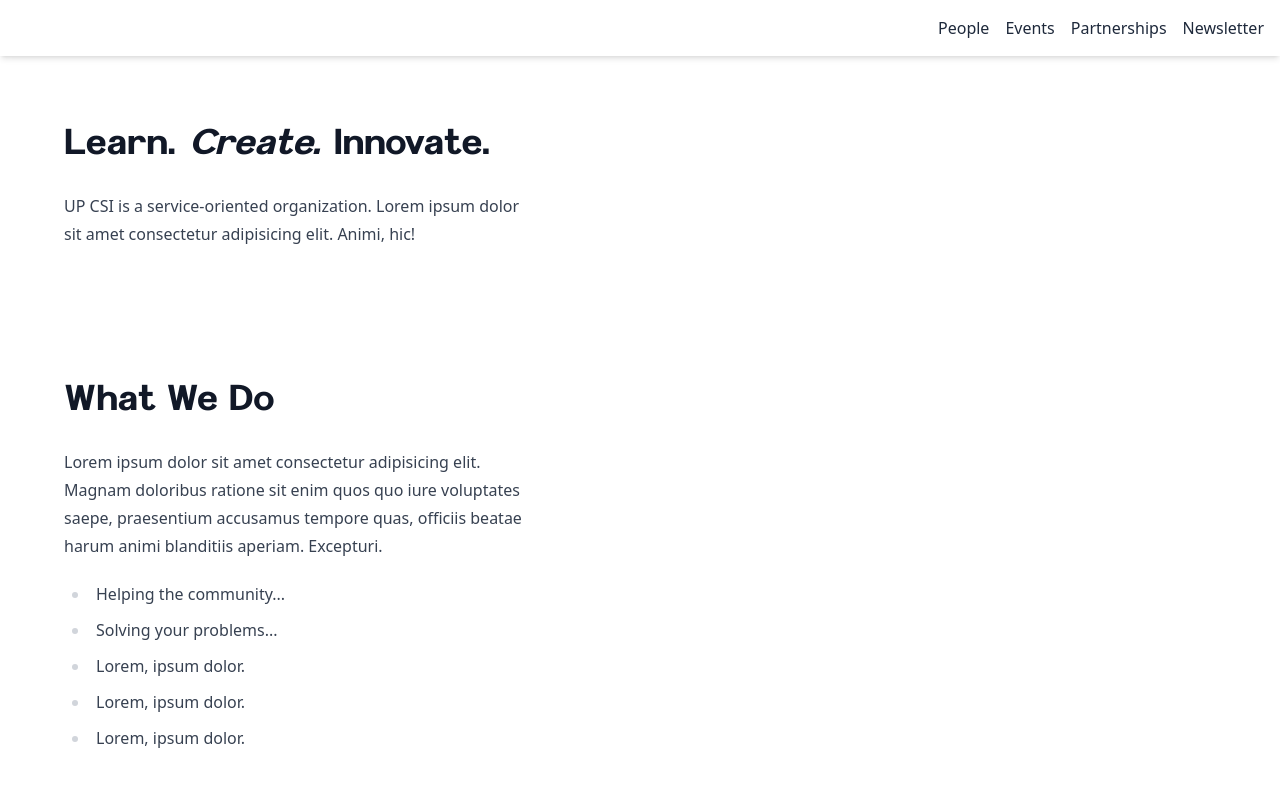
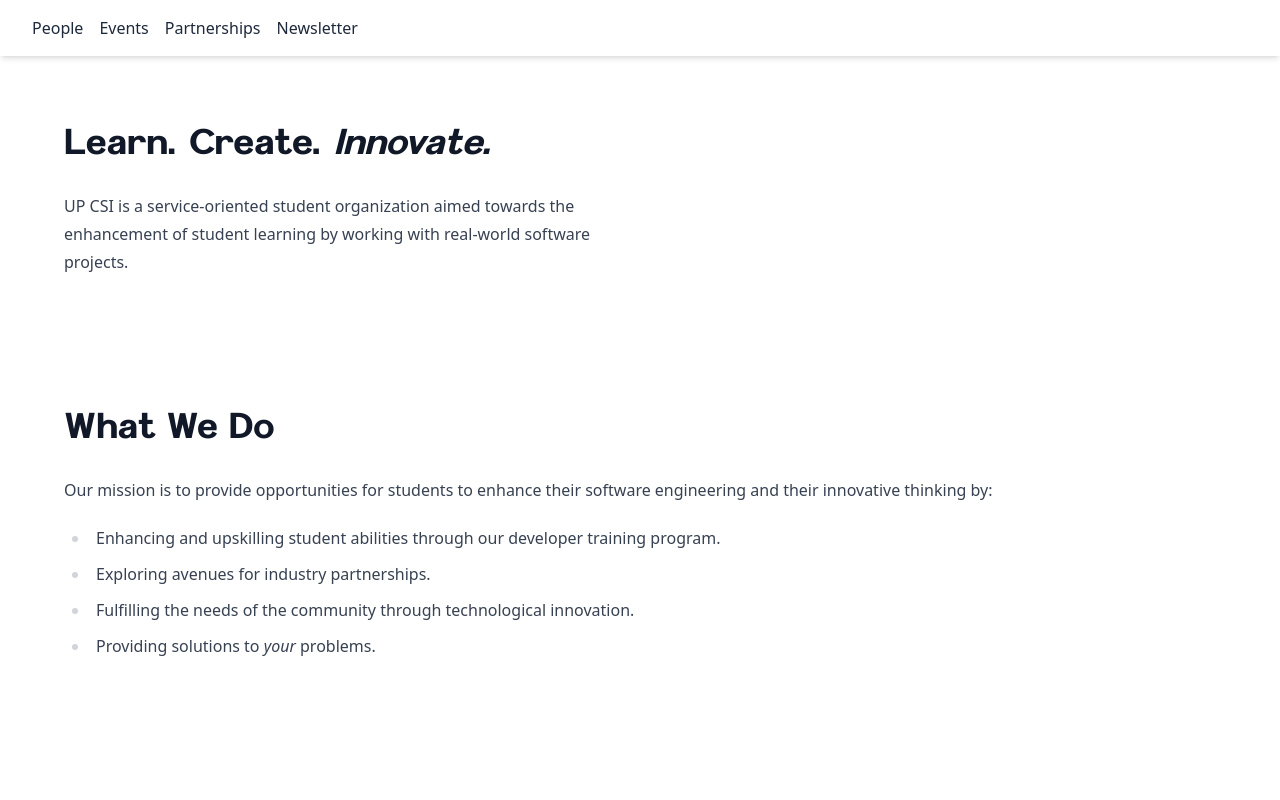
Before and after one commit to up-csi/up-csi.github.io, a SvelteKit app: page / in a window 1280 px wide. Shown: the top 800 px of the page. Built offline with nearby package versions, Linux system fonts and the light colour scheme.

Commit message:
feat: add main content for home page

```diff
--- a/src/routes/+layout.svelte
+++ b/src/routes/+layout.svelte
@@ -2,7 +2,9 @@
     import './app.css';
 </script>
 
-<header class="sticky top-0 bg-inherit p-4 shadow-md">
+<header
+    class="sticky top-0 flex items-center justify-between bg-inherit bg-white p-4 px-8 shadow-md dark:bg-slate-800"
+>
     <nav>
         <!-- TODO: UP CSI Logo -->
         <ul class="flex flex-row justify-end gap-4">
--- a/src/routes/+page.svelte
+++ b/src/routes/+page.svelte
@@ -5,29 +5,28 @@
     import TextArea from '$lib/components/TextArea.svelte';
 </script>
 
-<section class="prose p-8 dark:prose-invert sm:p-12 md:p-16">
-    <h1 class="font-heading">Learn. <em>Create.</em> Innovate.</h1>
+<section class="prose max-w-2xl p-8 dark:prose-invert sm:p-12 md:p-16">
+    <h1 class="font-heading">Learn. Create. <em>Innovate.</em></h1>
     <p>
-        UP CSI is a service-oriented organization. Lorem ipsum dolor sit amet consectetur
-        adipisicing elit. Animi, hic!
+        UP CSI is a service-oriented student organization aimed towards the enhancement of student
+        learning by working with real-world software projects.
     </p>
 </section>
-<section class="prose p-8 dark:prose-invert sm:p-12 md:p-16">
+<section class="prose max-w-2xl max-w-full p-8 dark:prose-invert sm:p-12 md:p-16">
     <h1 class="font-heading">What We Do</h1>
     <p>
-        Lorem ipsum dolor sit amet consectetur adipisicing elit. Magnam doloribus ratione sit enim
-        quos quo iure voluptates saepe, praesentium accusamus tempore quas, officiis beatae harum
-        animi blanditiis aperiam. Excepturi.
+        Our mission is to provide opportunities for students to enhance their software engineering
+        and their innovative thinking by:
     </p>
     <ul>
-        <li>Helping the community...</li>
-        <li>Solving your problems...</li>
-        <li>Lorem, ipsum dolor.</li>
-        <li>Lorem, ipsum dolor.</li>
-        <li>Lorem, ipsum dolor.</li>
+        <li>Enhancing and upskilling student abilities through our developer training program.</li>
+        <li>Exploring avenues for industry partnerships.</li>
+        <li>Fulfilling the needs of the community through technological innovation.</li>
+        <li>Providing solutions to <em>your</em> problems.</li>
     </ul>
 </section>
-<section class="p-8 sm:p-12 md:p-16">
+<section class="prose p-8 dark:prose-invert sm:p-12 md:p-16">
+    <h1 class="font-heading">Connect with Us</h1>
     <form
         class="block flex flex-col gap-4 rounded-lg border border-gray-200 bg-white p-6 shadow dark:border-gray-700 dark:bg-gray-800"
         id="contact"
```
